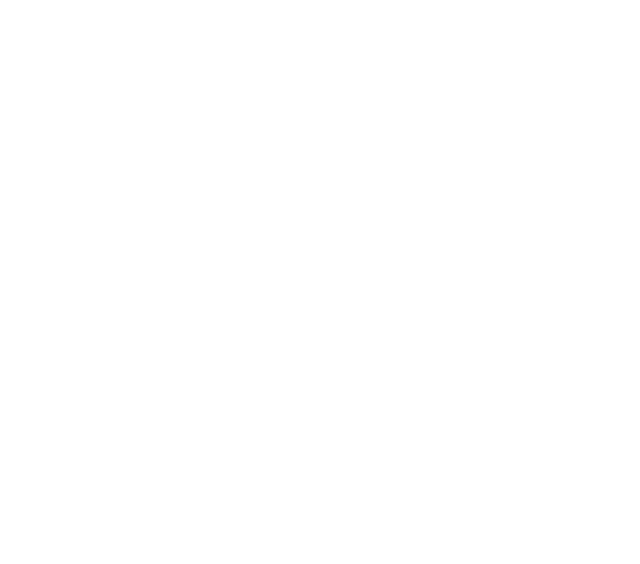
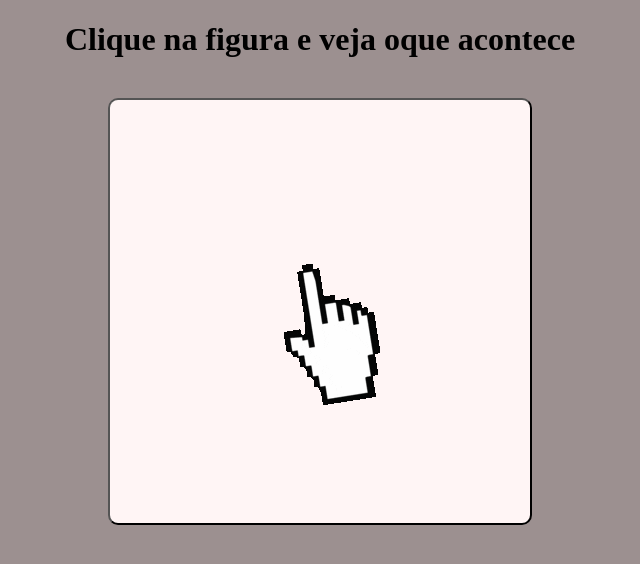
Before and after one commit to manusouza00/testegit, a plain HTML site: page ex2.html in a window 1280 px wide. Shown: the whole page, without its empty margins (320-960 px from the left). Drawn offline with Linux system fonts and the light colour scheme.

Commit message:
botao js

```diff
--- a/ex2.html
+++ b/ex2.html
@@ -0,0 +1,26 @@
+<!DOCTYPE html>
+<html lang="pt-br">
+<head>
+    <meta charset="UTF-8">
+    <meta name="viewport" content="width=device-width, initial-scale=1.0">
+    <title>JavaScript</title>
+    <style>
+        body{
+            background-color: rgb(156, 144, 144);
+            text-align: center;
+
+        }
+        button{
+            padding: 10px;
+            background-color: rgb(255, 245, 245);
+            color: rgb(255, 255, 255);
+            border-radius: 10px;
+        }
+    </style>
+</head>
+<body>
+    <h1>Clique na figura e veja oque acontece </h1>
+    <br>
+    <button><img src="4.gif"></button>
+</body>
+</html>
```
Also changed, not shown: ex1.html (+5 -2 lines), 4.gif (added).
